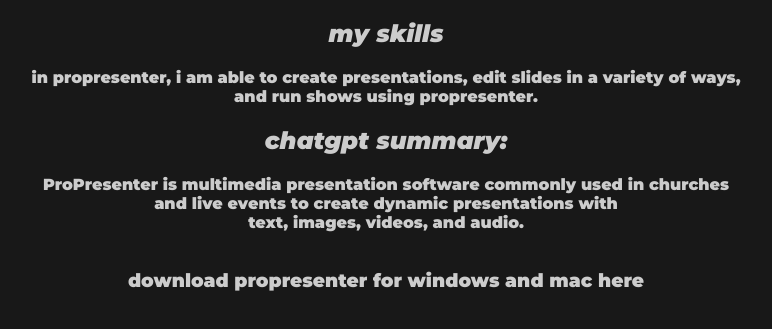
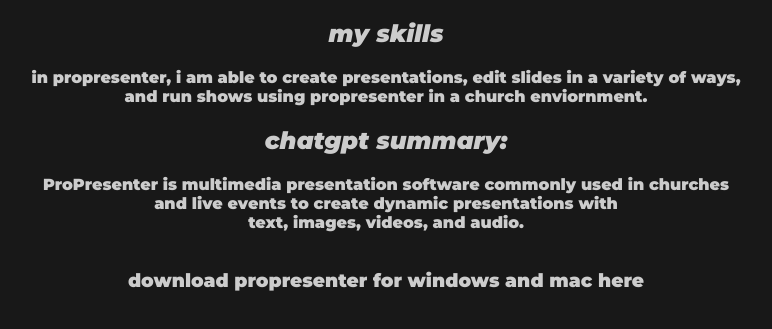
Before and after one commit to asxrow66/personal-website, a plain HTML site: page propresenter.html in a window 1280 px wide. Shown: the part 163-492 px from the top of the page, without its empty margins (254-1026 px from the left). Drawn offline with Linux system fonts and the light colour scheme.

Commit message:
Update propresenter.html

```diff
--- a/propresenter.html
+++ b/propresenter.html
@@ -13,5 +13,5 @@
     <img src="https://renewedvision.com/wp-content/uploads/2016/08/ProPresenter-Remote-App-icon.png" alt="ProPresenter App icon" height="96" width="96"></a>
     <h1>propresenter</h1>
     <h2>my skills</h2>
-    <p>in propresenter, i am able to create presentations, edit slides in a variety of ways, <br>and run shows using propresenter.<br><h2>ChatGPT Summary:</h2> ProPresenter is multimedia presentation software commonly used in churches <br>and live events to create dynamic presentations with <br>text, images, videos, and audio.<br><br><h3>download propresenter for windows and mac <a id="pplink"href="https://www.renewedvision.com/propresenter/">here</a></h3>
+    <p>in propresenter, i am able to create presentations, edit slides in a variety of ways, <br>and run shows using propresenter in a church enviornment.<br><h2>chatgpt summary:</h2> ProPresenter is multimedia presentation software commonly used in churches <br>and live events to create dynamic presentations with <br>text, images, videos, and audio.<br><br><h3>download propresenter for windows and mac <a id="pplink"href="https://www.renewedvision.com/propresenter/">here</a></h3>
 </body>
```
